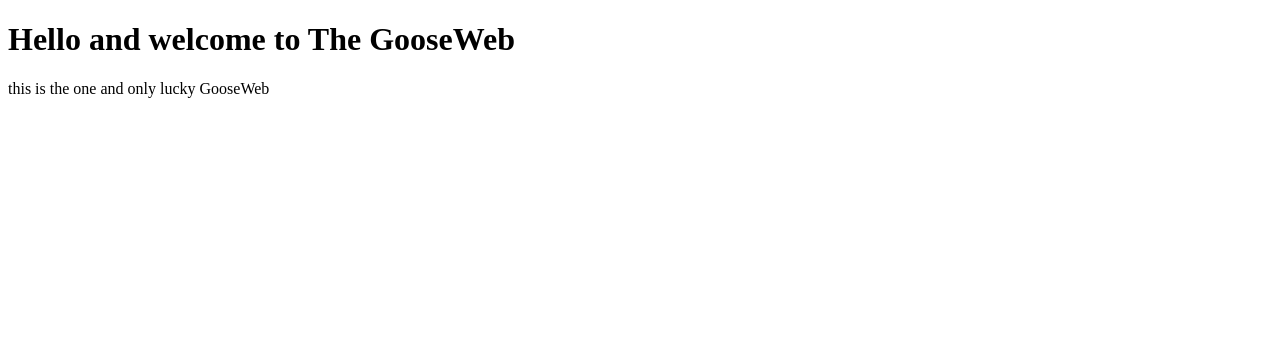
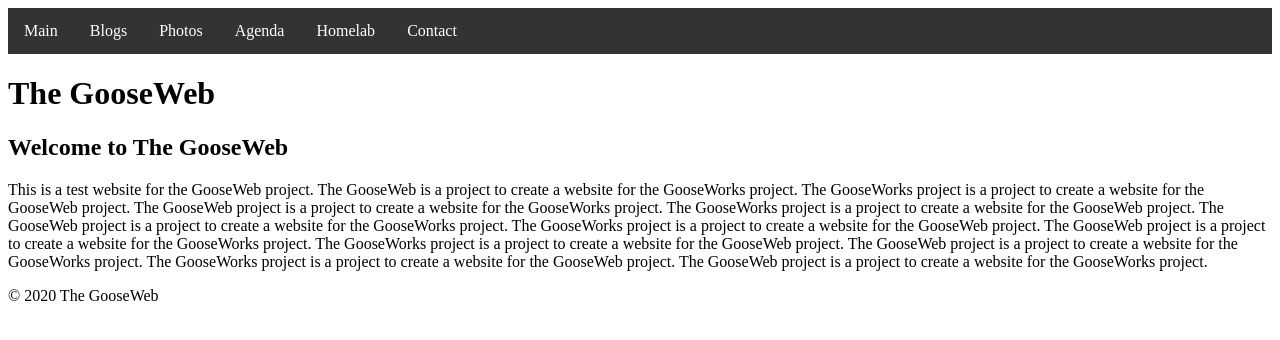
Before and after one commit to lucky830/GooseWeb, a plain HTML site: page index.html in a window 1280 px wide. Drawn offline with Linux system fonts and the light colour scheme.

Commit message:
Added a navigation bar, and a test main section

```diff
--- /dev/null
+++ b/CSS/stylesheet.CSS
@@ -0,0 +1,27 @@
+/* The stylesheet.CSS file is loaded here */
+
+/* For the nav bar */
+ul {
+    list-style-type: none;
+    margin: 0;
+    padding: 0;
+    overflow: hidden;
+    background-color: #333;
+}
+
+li {
+    float: left;
+}
+
+li a {
+    display: block;
+    color: white;
+    text-align: center;
+    padding: 14px 16px;
+    text-decoration: none;
+}
+
+/* change on hover*/
+li a:hover {
+    background-color: #111;
+}
--- a/index.html
+++ b/index.html
@@ -5,13 +5,40 @@
     <meta charset="UTF-8">
     <meta name="viewport" content="width=device-width, initial-scale=1.0">
     <meta http-equiv="X-UA-Compatible" content="ie=edge">
-    <title>The GooseWeb</title>
+    <title>GooseWeb</title>
     <link rel="stylesheet" href="/CSS/stylesheet.CSS">
     <link rel="icon" href="./favicon.png" type="image/png">
   </head>
 
   <body ng-controller="testCtrl">
-    <h1>Hello and welcome to The GooseWeb</h1>
-    <p>this is the one and only lucky GooseWeb</p>
+    <header>
+      <!-- <img src="./logo.png" alt="GooseWeb Logo"> -->
+      <nav>
+        <ul>
+          <li><a href="index.html">Main</Main></a></li>
+          <li><a href="blog.html">Blogs</a></li>
+          <li><a href="photos.html">Photos</a></li>
+          <li><a href="agenda.html">Agenda</a></li>
+          <li><a href="homelab.html">Homelab</a></li>
+          <li><a href="contact.html">Contact</a></li>
+        </ul>
+      </nav>
+      <h1>The GooseWeb</h1>
+    </header>
+
+    <main>
+      <section>
+        <h2>Welcome to The GooseWeb</h2>
+        <p>
+          This is a test website for the GooseWeb project. The GooseWeb is a project to create a website for the GooseWorks project. The GooseWorks project is a project to create a website for the GooseWeb project. The GooseWeb project is a project to create a website for the GooseWorks project. The GooseWorks project is a project to create a website for the GooseWeb project. The GooseWeb project is a project to create a website for the GooseWorks project. The GooseWorks project is a project to create a website for the GooseWeb project. The GooseWeb project is a project to create a website for the GooseWorks project. The GooseWorks project is a project to create a website for the GooseWeb project. The GooseWeb project is a project to create a website for the GooseWorks project. The GooseWorks project is a project to create a website for the GooseWeb project. The GooseWeb project is a project to create a website for the GooseWorks project.
+        </p>
+      </section>
+    </main>
+
+    <footer>
+      <p>&copy; 2020 The GooseWeb</p>
+    </footer>
+
+
   </body>
 </html>
```
Also changed, not shown: logo.png (added), 1 other file.
